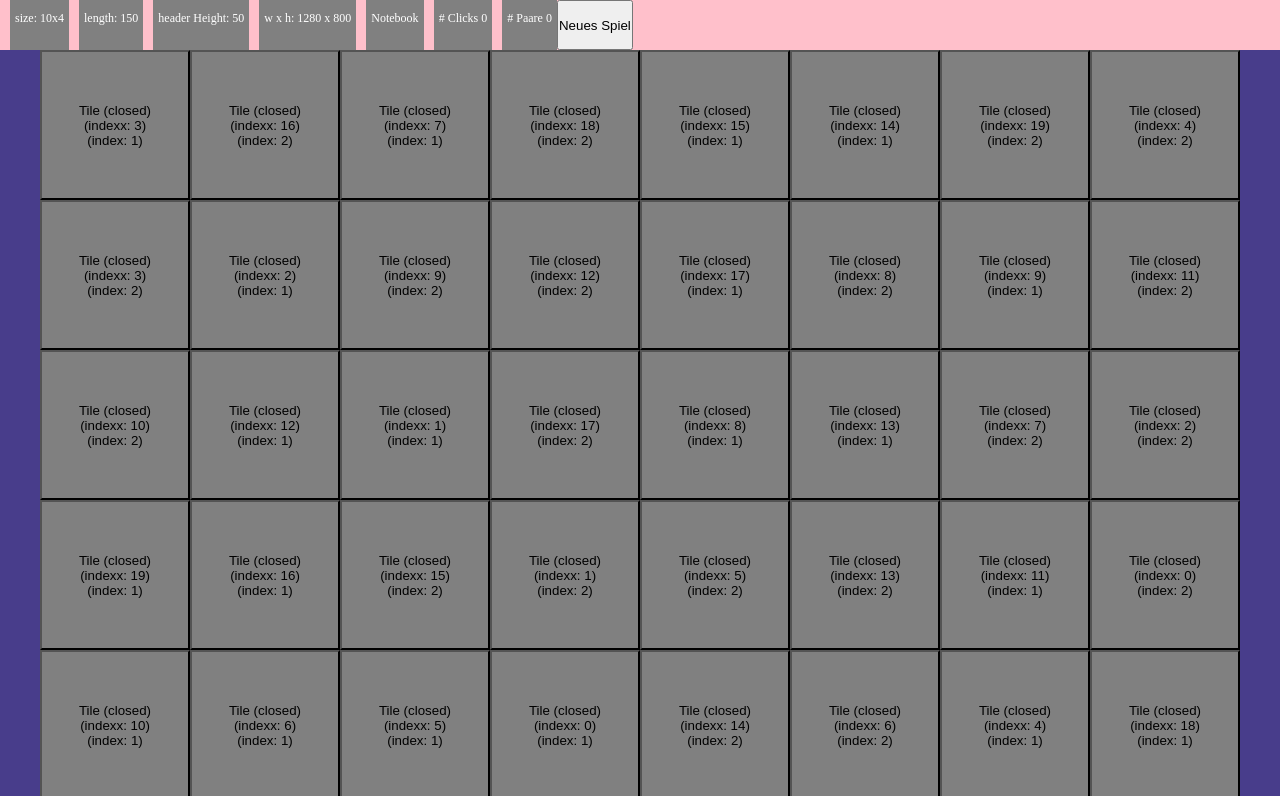
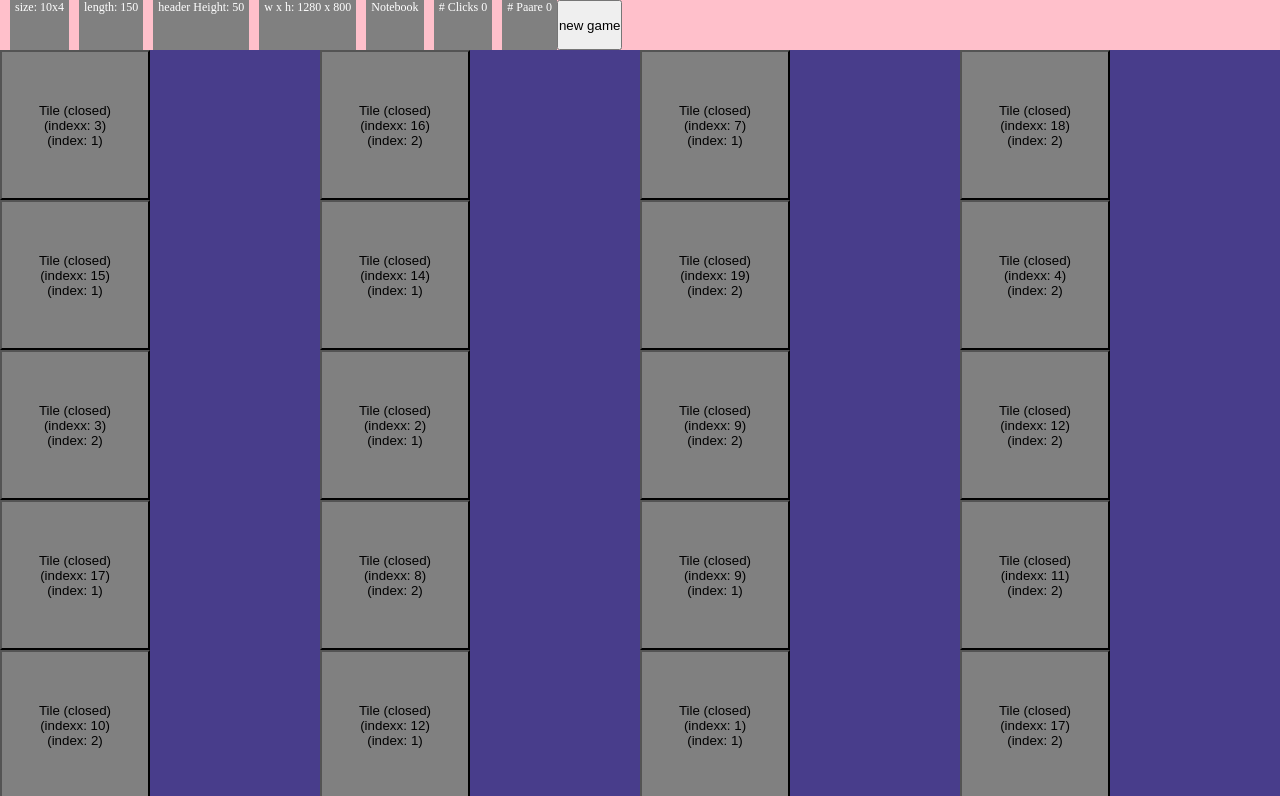
Before and after one commit to chris125964/webpack.memory, a React app: page / in a window 1280 px wide. Shown: the top 796 px of the page. Built offline with nearby package versions, Linux system fonts and the light colour scheme.

Commit message:
Veruch mit Grid

```diff
--- a/src/components/Header.tsx
+++ b/src/components/Header.tsx
@@ -32,11 +32,11 @@ export const Header = (props: HeaderProps): JSX.Element => {
       <div className="headerElem">
         w x h: {window.innerWidth} x {window.innerHeight}
       </div>
-      <div className="headerElem">{props.extensions.device}</div>
+      <div className="headerElem device">{props.extensions.device}</div>
       <div className="headerElem"># Clicks {nrMoves}</div>
       <div className="headerElem"># Paare {nrPairs}</div>
       <button data-testid="Header.new-game" onClick={onNewGame2}>
-        Neues Spiel
+        new game
       </button>
     </header>
   );
--- a/src/components/MemGrid.tsx
+++ b/src/components/MemGrid.tsx
@@ -43,5 +43,9 @@ export const MemGrid = (props: TGridProps) => {
     return arr.map((ob, index) => renderTile(index));
   };
 
-  return <div key={1}>{renderTiles()}</div>;
+  return (
+    <div className="grid" key={1}>
+      {renderTiles()}
+    </div>
+  );
 };
--- a/src/components/MemTile.tsx
+++ b/src/components/MemTile.tsx
@@ -68,7 +68,7 @@ export const MemTile = (
       default:
         break;
     }
-    return (
+    return style !== open ? (
       <button
         data-testid={`button.${props.indexx}.${props.index}`}
         key={props.index}
@@ -78,6 +78,15 @@ export const MemTile = (
         Tile ({style})<p>(indexx: {props.indexx})</p>
         <p>(index: {props.index})</p>
       </button>
+    ) : (
+      <button
+        data-testid={`button.${props.indexx}.${props.index}`}
+        key={props.index}
+        className={`memtile ${style}`}
+        onClick={clickFunc}
+      >
+        <img className="imageTile" src="./public/images/1860-010.jpg" />
+      </button>
     );
   };
 
--- a/src/components/style.css
+++ b/src/components/style.css
@@ -112,6 +112,19 @@ footer {
   background: forestgreen;
 }
 
+.grid {
+  display: grid;
+  grid-template-columns: repeat(4, 1fr);
+  grid-auto-rows: min-content;
+  /* grid-auto-rows: minmax(100px, auto); */
+  grid-template-areas:
+    '. . . .'
+    '. . . .'
+    '. . . .'
+    '. . . .'
+    '. . . .';
+}
+
 .container,
 .content {
   display: flex;
@@ -148,6 +161,7 @@ footer {
   padding: 0px 5px;
   background-color: grey;
   font-size: 12px;
+  line-height: normal;
 }
 
 .open {
@@ -221,6 +235,9 @@ footer {
     background: var(--header-bg-color-320);
     height: var(--header-height-320);
   }
+  .device {
+    display: none;
+  }
   .memtile {
     width: var(--header-memtile-extension-320);
     height: var(--header-memtile-extension-320);
```
